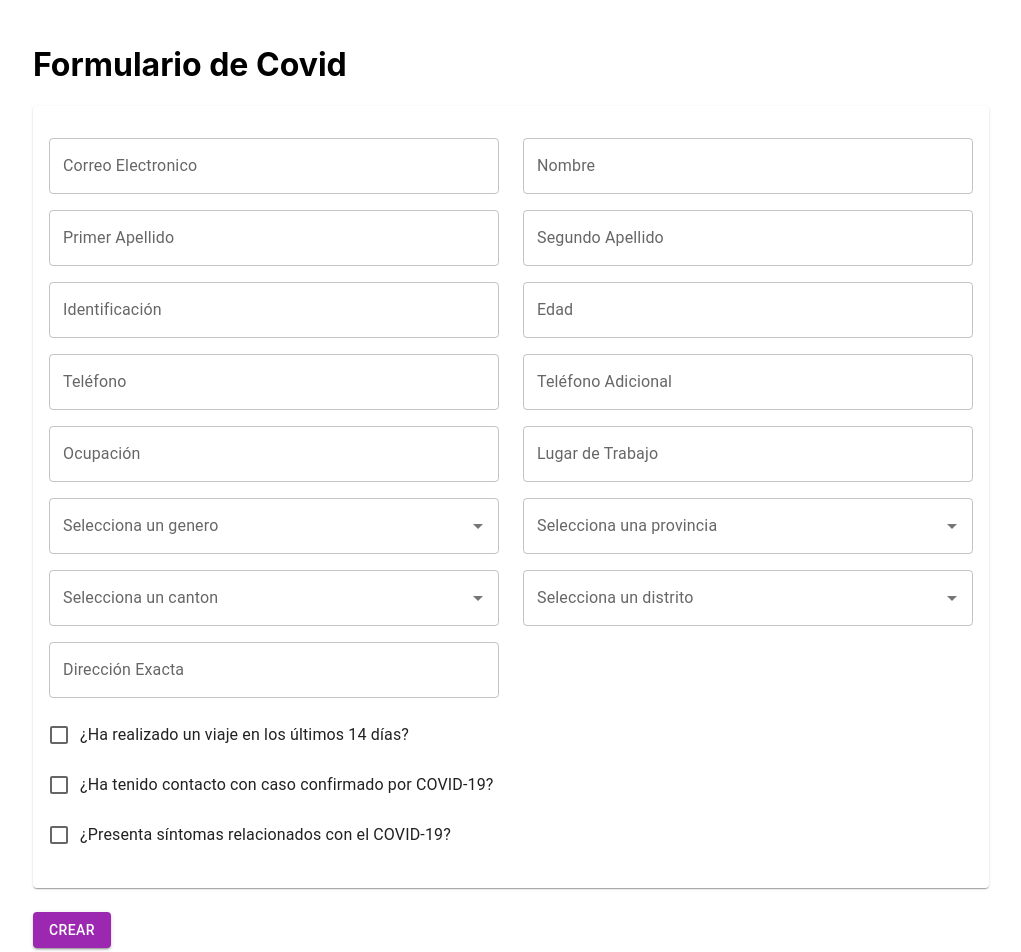
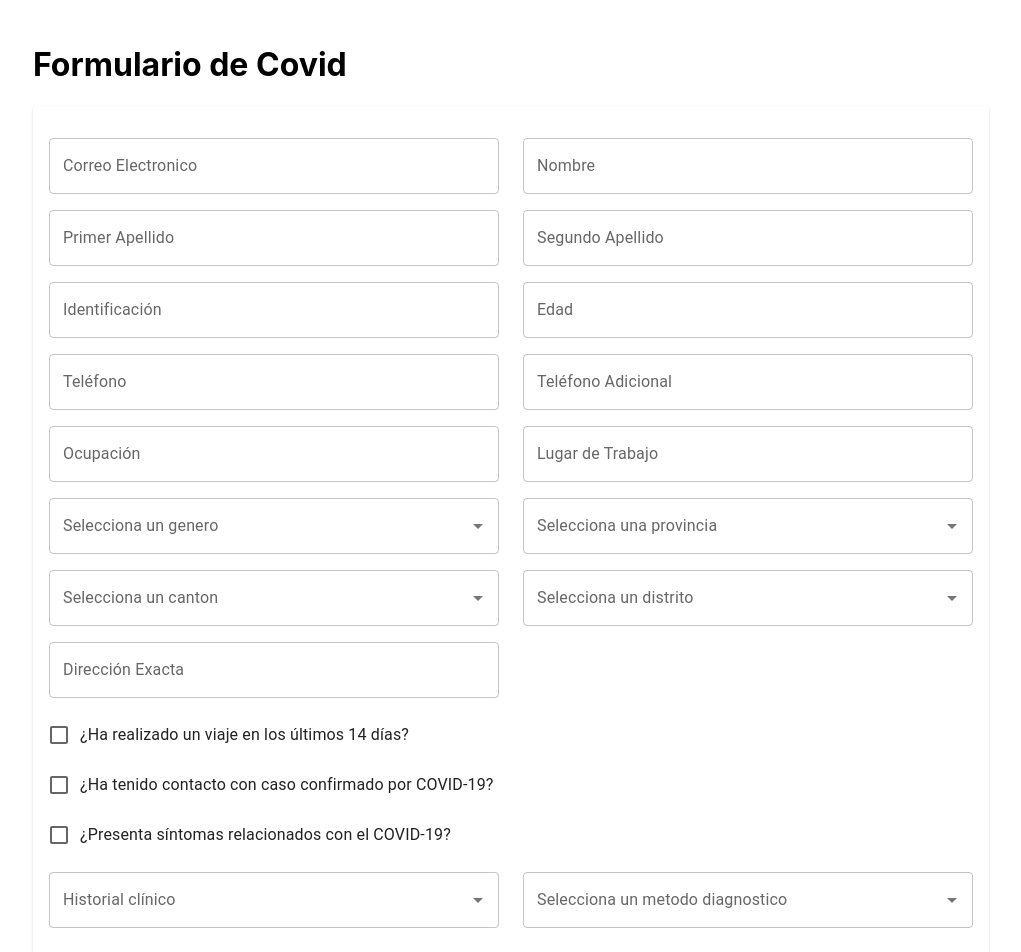
Before and after one commit to Camacaro/form-covid, a React (Vite) app: page / in a window 1280 px wide. Shown: the top 952 px of the page, without its empty margins (31-1052 px from the left). Built offline with nearby package versions, Linux system fonts and the light colour scheme; no server answers.

Commit message:
getHistorialClinico and method

```diff
--- a/src/Pages/FormCovid.tsx
+++ b/src/Pages/FormCovid.tsx
@@ -15,6 +15,8 @@ import { format } from 'date-fns'
 import { useDirection } from '../hooks/useDirection';
 import { usePaises } from '../hooks/usePaises';
 import { useSintoma } from '../hooks/useSintoma';
+import { usehistorialClinico } from '../hooks/usehistorialClinico';
+import { metodoDiagnostico } from '../data/metodoDiagnostico';
 
 const initialValues = {
   fecha_muestra: new Date(),
@@ -83,6 +85,10 @@ const initialValues = {
   // // estadoEmbarazo
   // estado_embarazo: '',
   // semanas_embarazo: '',
+
+  historial_clinico: [],
+
+  metodo_diagnostico: '',
 }
 
 const validationSchema = Yup.object().shape({
@@ -113,6 +119,7 @@ const validationSchema = Yup.object().shape({
   fecha_inicio_sintomas: Yup.date().required('Fecha de inicio de sintomas es requerida'),
   otros_sintomas: Yup.string(),
 
+  metodo_diagnostico: Yup.string().required('Método de diagnóstico es requerido'),
 
   genero: Yup.object({
     value: Yup.string().required('Valor es requerido'),
@@ -149,6 +156,15 @@ const validationSchema = Yup.object().shape({
       })
     )
     .required('Sintomas es requerido'),
+  historial_clinico: Yup.array()
+    .of(
+      Yup.object().shape({
+        id: Yup.string().required('ID es requerido'),
+        value: Yup.string().required('Valor es requerido'),
+        label: Yup.string().required('Nombre es requerida'),
+      })
+    )
+    .required('Sintomas es requerido'),
 })
 
 const generos = [
@@ -171,6 +187,7 @@ export const FormCovid = () => {
   const { provincias, cantones, distritos, onSelectCanton, onSelectProvincia } = useDirection()
   const { paises } = usePaises();
   const { sintomas } = useSintoma()
+  const { listaHistorial } = usehistorialClinico();
   // const [value, setValue] = useState(new Date('2014-08-18T21:11:54'));
 
   // const handleChange = (newValue: any) => {
@@ -832,6 +849,57 @@ export const FormCovid = () => {
                     </>
                   )}
 
+                   <Grid container spacing={3} >
+                    <Grid item xs={12} md={6}>
+                      <Box marginY={1} >
+                        <Autocomplete
+                          multiple
+                          filterSelectedOptions
+                          id="historial_clinico"
+                          options={listaHistorial}
+                          getOptionLabel={(option) => option.label}
+                          onBlur={handleBlur}
+                          onChange={(e, value) => setFieldValue('historial_clinico', value)}
+                          renderInput={(params) => (
+                            <TextField
+                              {...params}
+                              autoComplete='off'
+                              name="historial_clinico"
+                              variant="outlined"
+                              label="Historial clínico"
+                              fullWidth
+                            />
+                          )}
+                        />
+                      </Box>
+                    </Grid>
+
+                    <Grid item xs={12} md={6}>
+                      <Box marginY={1} >
+                        <Autocomplete
+                          id="metodo_diagnostico"
+                          options={metodoDiagnostico}
+                          onBlur={handleBlur}
+                          onChange={(e, value) => setFieldValue('metodo_diagnostico', value || '') }
+                          renderInput={(params) => (
+                            <TextField
+                              {...params}
+                              autoComplete='off'
+                              name="metodo_diagnostico"
+                              variant="outlined"
+                              label="Selecciona un metodo diagnostico"
+                              error={Boolean(touched.metodo_diagnostico && errors.metodo_diagnostico)}
+                              helperText={touched.metodo_diagnostico && errors.metodo_diagnostico}
+                              fullWidth
+                            />
+                          )}
+                        />
+                      </Box>
+                    </Grid>
+                  </Grid>
+
+
+
                 </CardContent>
               </Card>
 
--- /dev/null
+++ b/src/data/metodoDiagnostico.ts
@@ -0,0 +1,4 @@
+export const metodoDiagnostico = [
+  'RT-PCR',
+  'Antígenos'
+]
--- /dev/null
+++ b/src/hooks/usehistorialClinico.tsx
@@ -0,0 +1,14 @@
+import { useState, useEffect } from "react";
+import { getHistorialClinico, IHistorialClinico } from '../services/getHistorialClinico';
+
+export const usehistorialClinico = () => {
+  const [listaHistorial, setHistorial] = useState<IHistorialClinico[]>([]);
+
+  useEffect(() => {
+    getHistorialClinico().then((data) => setHistorial(data))
+  }, []);
+
+  return {
+    listaHistorial,
+  }
+}
--- /dev/null
+++ b/src/services/getHistorialClinico.tsx
@@ -0,0 +1,27 @@
+import { BASE_URL_MIN_SALUD } from "../config";
+
+export interface IHistorialClinico {
+  id: string;
+  value: string;
+  label: string;
+}
+
+export const getHistorialClinico = () => {
+  const url = `${BASE_URL_MIN_SALUD}/historial_clinico`;
+  const options = { method: 'GET' };
+  let data: IHistorialClinico[] = [];
+
+  return fetch(url, options)
+    .then(res => res.json())
+    .then((json) => {
+      json.data.forEach((element: any) => {
+        data.push({ 'value': `${element.code}`, 'label': element.name, id: element.id });
+      });
+      return data;
+    })
+    .catch(err => {
+      console.error('error:' + err)
+      return data;
+    });
+
+}
```
